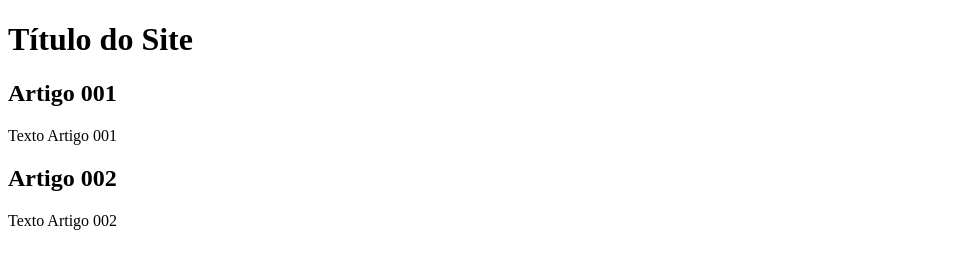
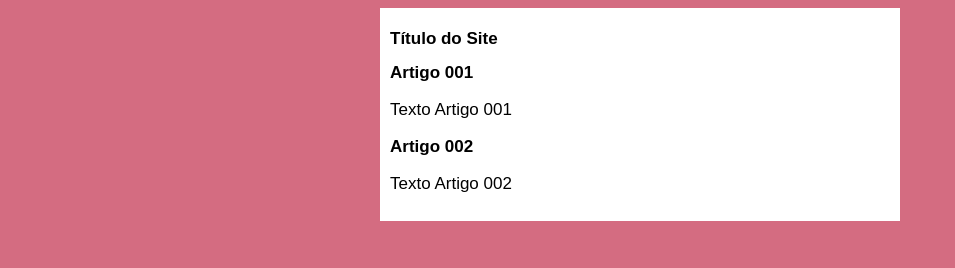
Before and after one commit to Vania0021/projeto_site, a plain HTML site: page index.html in a window 1280 px wide. Shown: the whole page, without its empty margins (0-955 px from the left). Drawn offline with Linux system fonts and the light colour scheme.

Commit message:
Construindo o design

```diff
--- /dev/null
+++ b/estilos/Style.css
@@ -0,0 +1,16 @@
+    * {
+    font-size: 17px;
+    font-family: Arial, Helvetica, sans-serif;
+
+    }
+    body {
+        background-color: rgb(212, 108, 129);
+
+    }
+    main {
+        background-color: white;
+        width: 500px;
+        margin: auto;
+        padding: 10px;
+        box-shadow: rgb(0, 0, 0);
+    }
--- a/index.html
+++ b/index.html
@@ -5,6 +5,7 @@
     <meta http-equiv="X-UA-Compatible" content="IE=edge">
     <meta name="viewport" content="width=device-width, initial-scale=1.0">
     <title>Título do Site</title>
+    <link rel="stylesheet" href="estilos/Style.css">
 </head>
 <body>
 <main>
```
